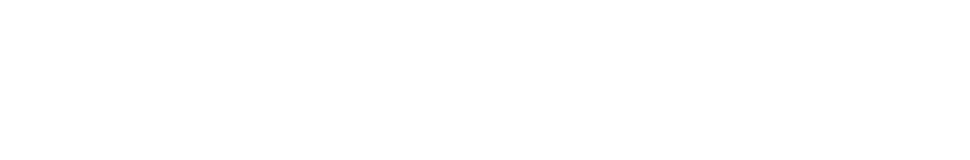
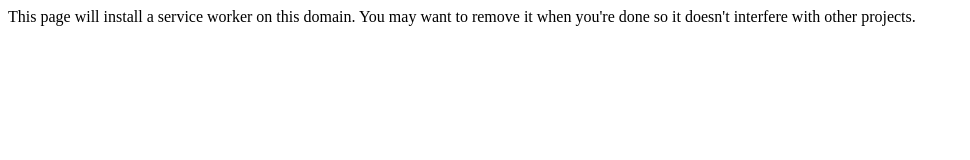
Before and after one commit to kumavis/browserfs-serviceworker, a website: page index.html in a window 1280 px wide. Shown: the whole page, without its empty margins (0-970 px from the left). Drawn offline with Linux system fonts and the light colour scheme.

Commit message:
add warning about installing service worker

```diff
--- a/index.html
+++ b/index.html
@@ -2,9 +2,12 @@
 <html lang="en">
 <head>
     <meta charset="UTF-8">
-    <title>B E E F Y</title>
+    <title>BrowserFS in ServiceWorker</title>
 </head>
 <body>
     <script src="./bundle.js" type="text/javascript"></script>
+    This page will install a service worker on this domain.
+    You may want to remove it when you're done so it doesn't interfere with other projects.
+    <br/>
 </body>
 </html>
```
